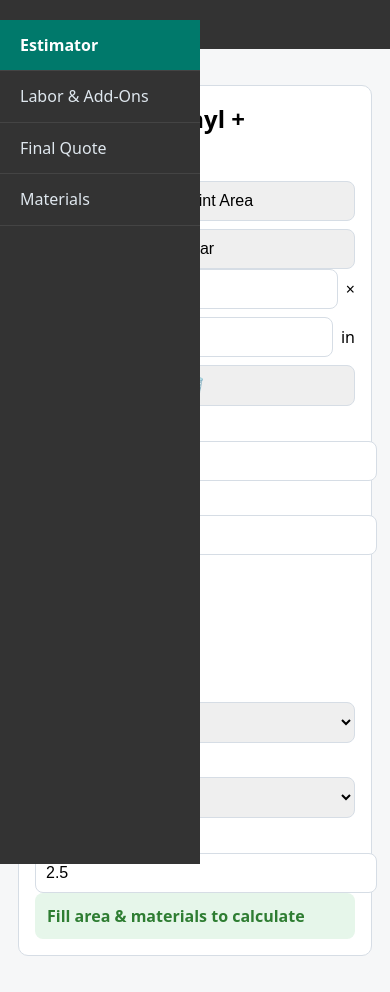
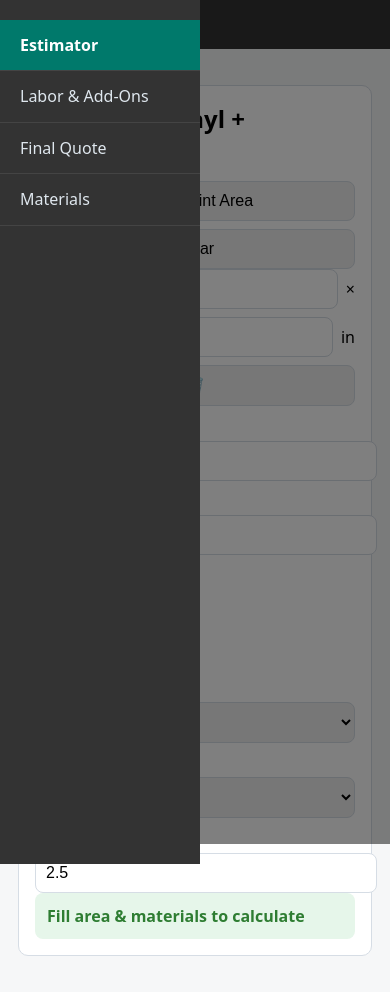
Before and after one commit to ryleylamarsh/VinylEstimator, a plain HTML site: page index.html in a window 390 px wide. Both pictures are taken after a click on the element "☰ Menu". Drawn offline with Linux system fonts and the light colour scheme; no server answers.

Commit message:
index.html

```diff
--- a/index.html
+++ b/index.html
@@ -60,7 +60,7 @@
       flex-direction:column;
       padding-top:20px;
       transition:left 0.3s ease;
-      z-index:1000;
+      z-index:1001;
     }
     .mobile-menu.show {left:0;}
     .mobile-menu .tab {
@@ -69,6 +69,21 @@
       padding:14px 20px;
       border-bottom:1px solid #444;
       border-radius:0;
+    }
+    /* Background overlay */
+    .overlay {
+      position:fixed;
+      top:0;left:0;
+      width:100%;height:100%;
+      background:rgba(0,0,0,0.5);
+      opacity:0;
+      pointer-events:none;
+      transition:opacity 0.3s ease;
+      z-index:1000;
+    }
+    .overlay.show {
+      opacity:1;
+      pointer-events:auto;
     }
     @media (max-width:700px) {
       .tabs {display:none;}  /* hide desktop tabs */
@@ -92,6 +107,7 @@
     <div class="tab" data-tab="final">Final Quote</div>
     <div class="tab" data-tab="materials">Materials</div>
   </div>
+  <div class="overlay" id="overlay"></div>
 
   <div class="container">
     <!-- ESTIMATOR -->
@@ -147,7 +163,7 @@
   <script>
     // ---------- CONFIG ----------
     const SHEET_URL = "https://docs.google.com/spreadsheets/d/XXXXXXXXXXXX/export?format=csv";
-    // replace with your own sheet publish-to-web CSV link
+    // replace with your sheet publish-to-web CSV link
     let materials = [];
 
     // ---------- HELPERS ----------
@@ -250,12 +266,20 @@
         ['estimator','labor','final','materials'].forEach(id=>{
           document.getElementById(id).hidden=id!==tab.dataset.tab;
         });
-        // close mobile menu after selection
+        // close mobile menu and overlay after selection
         $('#mobileMenu').classList.remove('show');
+        $('#overlay').classList.remove('show');
       }
 
       $$('.tab').forEach(tab=>tab.onclick=()=>activateTab(tab));
-      $('.hamburger').onclick=()=>$('#mobileMenu').classList.toggle('show');
+      $('.hamburger').onclick=()=>{
+        $('#mobileMenu').classList.toggle('show');
+        $('#overlay').classList.toggle('show');
+      };
+      $('#overlay').onclick=()=>{
+        $('#mobileMenu').classList.remove('show');
+        $('#overlay').classList.remove('show');
+      };
 
       addDimension(); fetchMaterials();
     }
```
